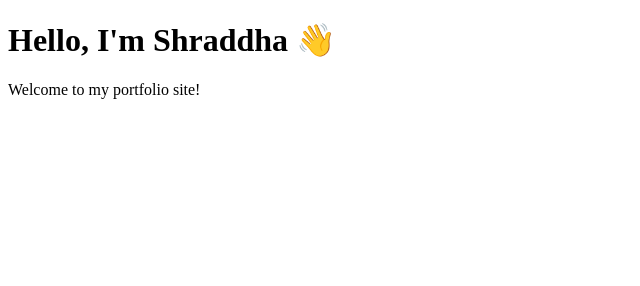
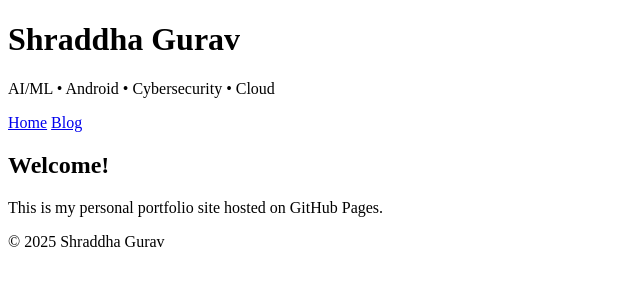
Before and after one commit to shraddha-gurav-ai/shraddha-portfolio-blog, a plain HTML site: page index.html in a window 1280 px wide. Shown: the whole page, without its empty margins (0-640 px from the left). Drawn offline with Linux system fonts and the light colour scheme.

Commit message:
Update index.html

```diff
--- a/index.html
+++ b/index.html
@@ -1,11 +1,26 @@
 <!DOCTYPE html>
-<html>
-  <head>
-    <title>Shraddha Portfolio</title>
-    <link rel="stylesheet" href="style.css">
-  </head>
-  <body>
-    <h1>Hello, I'm Shraddha 👋</h1>
-    <p>Welcome to my portfolio site!</p>
-  </body>
+<html lang="en">
+<head>
+  <meta charset="UTF-8" />
+  <meta name="viewport" content="width=device-width, initial-scale=1.0" />
+  <title>Shraddha Gurav | Portfolio</title>
+  <link rel="stylesheet" href="style.css" />
+</head>
+<body>
+  <header>
+    <h1>Shraddha Gurav</h1>
+    <p>AI/ML • Android • Cybersecurity • Cloud</p>
+    <nav>
+      <a href="index.html">Home</a>
+      <a href="blog/first-post.md">Blog</a>
+    </nav>
+  </header>
+  <main>
+    <h2>Welcome!</h2>
+    <p>This is my personal portfolio site hosted on GitHub Pages.</p>
+  </main>
+  <footer>
+    <p>© 2025 Shraddha Gurav</p>
+  </footer>
+</body>
 </html>
```
